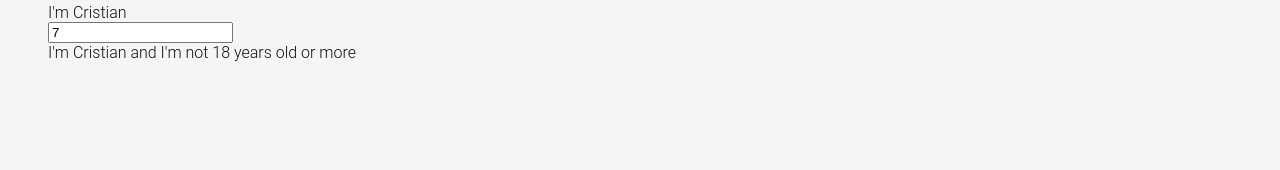
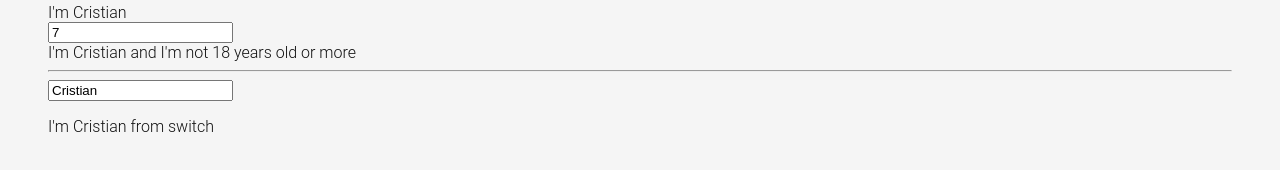
Before and after one commit to crileiton/Angular17-TodoApp, an Angular app: page /labs in a window 1280 px wide. Shown: the part 1315-1485 px from the top of the page. Before the commit the page ends 1425 px from the top, so only its background shows below. Built offline with nearby package versions, Linux system fonts and the light colour scheme.

Commit message:
Use of ngSwitch and ngSwitchDefault

```diff
--- a/src/app/pages/labs/labs.component.html
+++ b/src/app/pages/labs/labs.component.html
@@ -58,4 +58,15 @@
   <ng-template #elseBlock>
     <div>I'm Cristian and I'm not 18 years old or more</div>
   </ng-template>
+
+  <hr>
+  <input type="text" [value]="person().name" (change)="changeName($event)">
+
+  <div [ngSwitch]="person().name">
+    <p *ngSwitchCase="'Cristian'">I'm Cristian from switch</p>
+    <p *ngSwitchCase="'Gabriel'">I'm Gabriel from switch</p>
+    <p *ngSwitchCase="'Daniela'">I'm Daniela from switch</p>
+    <p *ngSwitchCase="'Carlos'">I'm Carlos from switch</p>
+    <p *ngSwitchDefault>I'm not Cristian, Gabriel, Daniela or Carlos from switch</p>
+  </div>
 </div>
--- a/src/app/pages/labs/labs.component.ts
+++ b/src/app/pages/labs/labs.component.ts
@@ -56,4 +56,17 @@ export class LabsComponent {
       }
     );
   }
+
+  changeName(event: Event) {
+    const input = event.target as HTMLInputElement;
+    const newName = input.value;
+    this.person.update(
+      prevState => {
+        return {
+          ...prevState,
+          name: newName
+        }
+      }
+    );
+  }
 }
```
